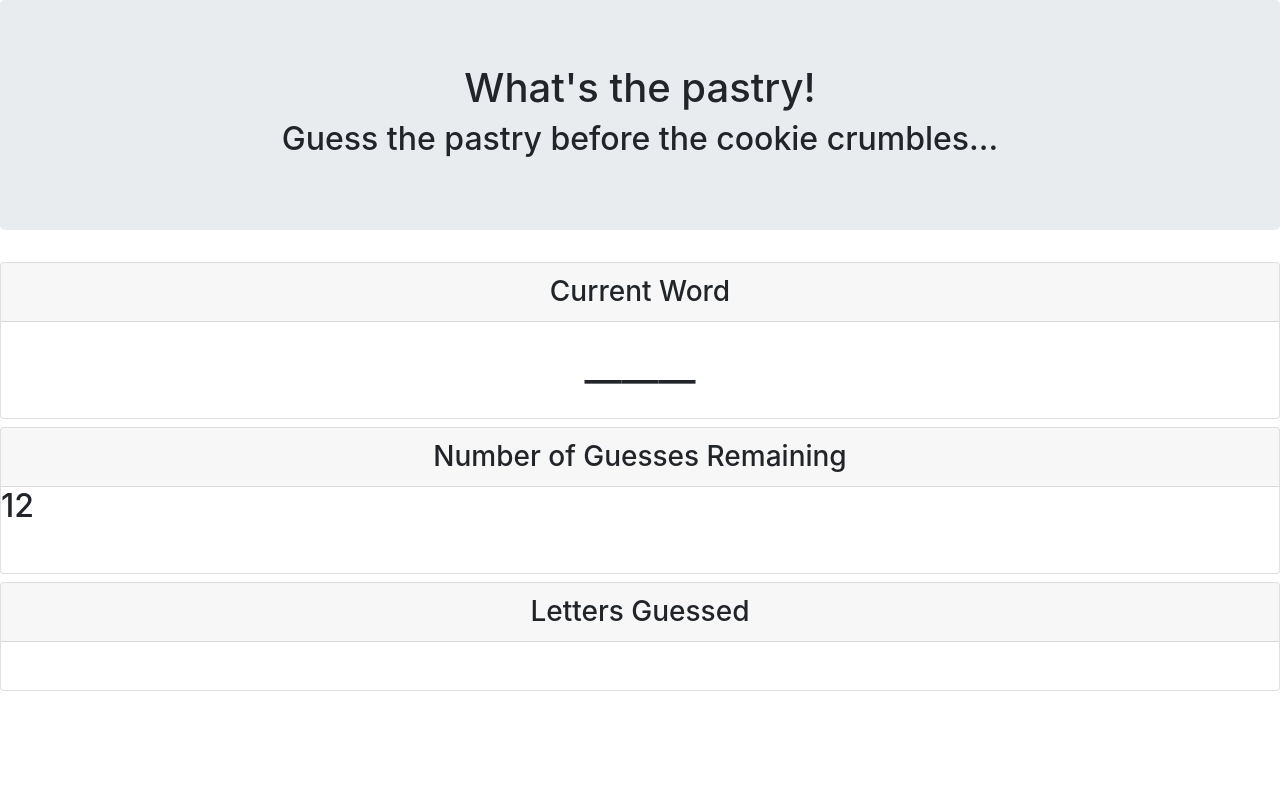
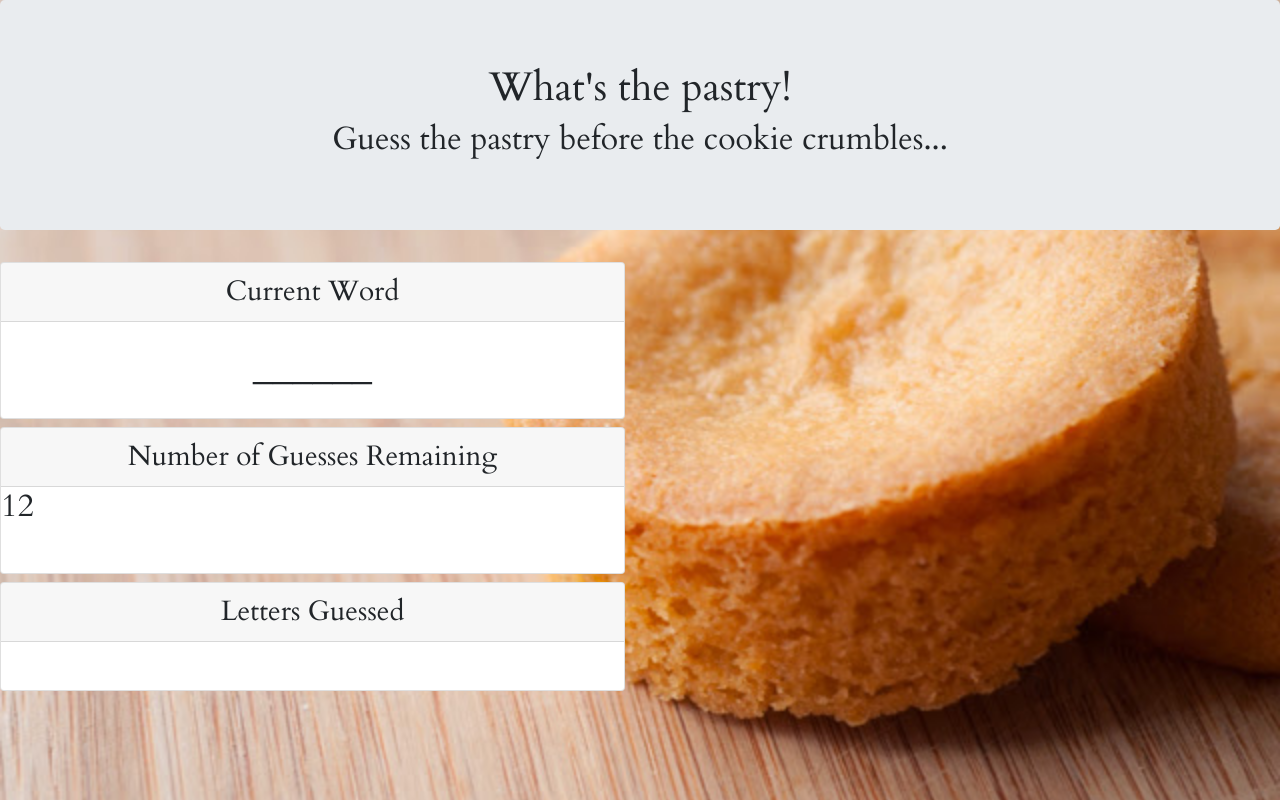
Before and after one commit to ks563/wordGame, a plain HTML site: page index.html in a window 1280 px wide. Drawn offline with nearby package versions, Linux system fonts and the light colour scheme.

Commit message:
added background image, changed columns, changed font

```diff
--- a/game.js
+++ b/game.js
@@ -109,6 +109,7 @@ function startGame(event) {
 
 function reloadGame() {
     // if there are no more guesses or the word is guessed correct - alert that you hav ewon the game and reload the page
+    // it doesn't display the last letter before alerting
     if(remainingGuesses === 0 || wordAttempt == currentWord){
         alert("Grab yourself a cookie, you won!");
         location.reload();
--- a/index.html
+++ b/index.html
@@ -9,17 +9,19 @@
     <script src="https://code.jquery.com/jquery-3.2.1.slim.min.js" integrity="sha384-KJ3o2DKtIkvYIK3UENzmM7KCkRr/rE9/Qpg6aAZGJwFDMVNA/GpGFF93hXpG5KkN" crossorigin="anonymous"></script>
     <script src="https://cdnjs.cloudflare.com/ajax/libs/popper.js/1.12.9/umd/popper.min.js" integrity="sha384-ApNbgh9B+Y1QKtv3Rn7W3mgPxhU9K/ScQsAP7hUibX39j7fakFPskvXusvfa0b4Q" crossorigin="anonymous"></script>
     <script src="https://maxcdn.bootstrapcdn.com/bootstrap/4.0.0/js/bootstrap.min.js" integrity="sha384-JZR6Spejh4U02d8jOt6vLEHfe/JQGiRRSQQxSfFWpi1MquVdAyjUar5+76PVCmYl" crossorigin="anonymous"></script>
-
+    <link rel="stylesheet" type="text/css" href="style.css">
+    <link href="https://fonts.googleapis.com/css?family=Cardo" rel="stylesheet">
 </head>
 
 <body>
+    <div class="bg">
     <div class="jumbotron">
         <h1 class="text-center">What's the pastry!</h1>
         <h2 class="text-center">Guess the pastry before the cookie crumbles...</h2>
     </div>
 
     <div class="row">
-        <div class="col-md-12">
+        <div class="col-md-6">
             <div class="card mb-2">
                 <h3 class="card-header text-center">Current Word</h3>
                 <div class="card-body text-center">
@@ -31,7 +33,7 @@
     </div>
 
     <div class="row">
-        <div class="col-md-12">
+        <div class="col-md-6">
             <div class="card mb-2">
                 <h3 class="card-header text-center">Number of Guesses Remaining</h3>
                 <h2 id="remaining-guesses"></h2><!-- remainingGuesses should appear here-->
@@ -42,7 +44,7 @@
     </div>
 
     <div class="row">
-        <div class="col-md-12">
+        <div class="col-md-6">
             <div class="card mb-2">
                 <h3 class="card-header text-center">Letters Guessed</h3>
                 <h2 id="letters-guessed"> </h2> <!-- guessedLetters[] should appear here-->
@@ -51,7 +53,7 @@
             </div>
         </div>
     </div>
-
+</div>
 
 <script src="game.js"></script>
 
--- /dev/null
+++ b/style.css
@@ -0,0 +1,23 @@
+body, html {
+    height: 100%;
+  }
+  .bg {
+    /* The image used */
+    background-image: url("./images/sablet.jpg");
+
+    /* Full height */
+    height: 100%;
+
+    /* Center and scale the image nicely */
+    background-position: center;
+    background-repeat: no-repeat;
+    background-size: cover;
+  }
+
+  .jumbotron{
+    font-family: 'Cardo', serif;
+}
+
+.row{
+    font-family: 'Cardo', serif;
+}
```
Also changed, not shown: 1 other file.
